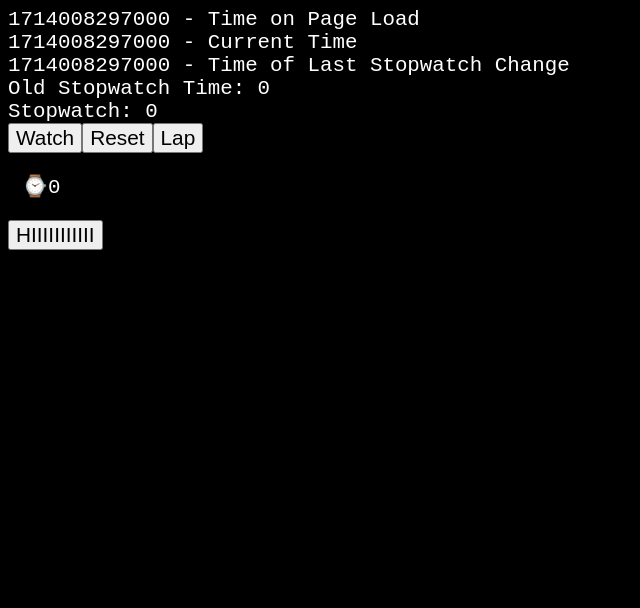
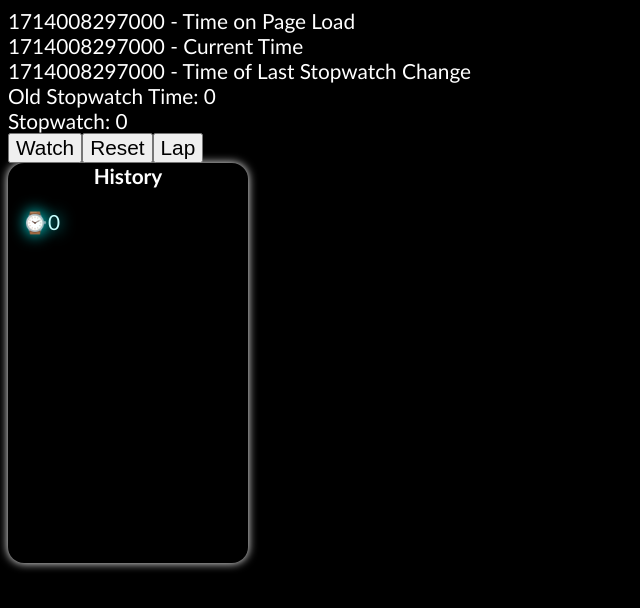
Before and after one commit to moefingers/react-timer_stop-watch, a React (Vite) app: page / in a window 1280 px wide. Both pictures are taken after a click on the button "Lap". Shown: the top 608 px of the page, without its empty margins (0-640 px from the left). Built offline with nearby package versions, Linux system fonts and the light colour scheme.

Commit message:
componentized stopwatch for future addition of timer

```diff
--- a/src/App.css
+++ b/src/App.css
@@ -1,34 +1,49 @@
 body{
   background-color: black;
   color: white;
-  font-family: 'Courier New', Courier, monospace;
+  font-weight: 400;
+  font-family:  'Gill Sans', 'Gill Sans MT', "Calibri", 'Trebuchet MS', sans-serif;
 }
 
 body *{
   width: fit-content;
-  transition: .5s;
+  transition: .4s;
   font-size: 1.3rem;
 }
 
 
 .stopwatch-list-container {
-  list-style-type: "⌚"
+  border-radius: 1rem;
+  box-shadow: 0 0 10px rgba(255,255,255,1);
+  height: 50vh;
+  width: 30vh;
+  overflow-x:hidden;
+  overflow-y: auto;
+
 }
 
-.stopwatch-list-container > li{
-  transition: .5s;
-  opacity: 0;
+.stopwatch-list-container h2{
+  width: fit-content;
+  margin: auto;
 }
 
-.stopwatch-list-container > li.shown{
+.stopwatch-unordered-list{
+  list-style-type: "⌚";
+  transition:.5s;
+}
+
+.stopwatch-unordered-list > li{
+  transition: .5s;
+}
+
+.stopwatch-unordered-list > li.shown{
   opacity: 1;
 }
 
-.stopwatch-list-container > li:hover .stopwatch-time-reason{
+.stopwatch-unordered-list > li:hover .stopwatch-time-reason{
   opacity: 1;
   visibility: visible;
   transition: 0.5s;
-
 }
 
 .stopwatch-time-reason{
@@ -36,3 +51,20 @@ body *{
   visibility: hidden;
   transition: 0.5s;
 }
+
+
+.text-shadow-blue{
+  text-shadow: 0 0 10px rgba(0,0,255,1);
+  color: rgba(200,200,255,1)
+}
+
+.text-shadow-cyan{
+  text-shadow: 0 0 15px rgba(0,255,255,1);
+  color: rgba(200,255,255,1)
+}
+
+
+.text-shadow-green{
+  text-shadow: 0 0 10px rgba(0,255,0,1);
+  color: rgba(200,255,200,1)
+}
--- a/src/App.jsx
+++ b/src/App.jsx
@@ -1,6 +1,8 @@
-import { useEffect, useState } from 'react'
+import { useEffect, useState, useRef } from 'react'
 import './App.css'
-import StopwatchTimeItem from './StopwatchTimeItem'
+import { fadeOpacityIn, slideInFromLeft } from './assets/Animations'
+import StopwatchTimeItem from './stopwatch/StopwatchTimeItem'
+import Stopwatch from './stopwatch/Stopwatch'
 
 import { useInterval } from 'usehooks-ts'
 
@@ -11,64 +13,16 @@ const [currentTime, setCurrentTime] = useState(Date.now())
 const [timeOnPageLoad, setTimeOnPageLoad] = useState(Date.now())
 
 
-// Stopwatch and useinterval
-
-//states
-const [timeOfLastStopwatchChange, setTimeOfLastStopwatchChange] = useState(Date.now()) // Time of Last Stopwatch Change // time stamp IE 1714009411220 ms
-const [oldStopwatchTime, setOldStopwatchTime] = useState(0) // Old Stopwatch Time to record previous active time // Not timestamp IE 3000 ms
-const [stopwatchTime, setStopwatchTime] = useState(0) // Stopwatch Time (total time while active) // Not timestamp IE 3123 ms
-const [useIntervalActive, setUseIntervalActive] = useState(false) // Use Interval Active State (to turn on and on recording of time difference since last activation)// true = on / false = off
-
-const [timePassedStopwatchArray, setTimePassedStopwatchArray] = useState([])
-// function to run (resume) stopwatch
-function runStopWatch() {
-  setTimeOfLastStopwatchChange(Date.now()) // freshen time stamp A
-  setOldStopwatchTime(stopwatchTime) // document old time
-
-  if(useIntervalActive){ // if useIntervalActive is true - that means we're stopping the watch. So let's record the time and reason for listing it.
-    setTimePassedStopwatchArray(timePassedStopwatchArray => [...timePassedStopwatchArray, {time: stopwatchTime, reason: 'Stopped'}])
-  }
-  setUseIntervalActive(!useIntervalActive) // begin updating difference in time by activating interval
-}
-// function to add lap time to timePassedStopwatchArray
-function addLapTimeToStopwatchArray() {
-  let alreadyContainsLap = false
-  timePassedStopwatchArray.forEach((element) => {
-    if(element.reason === 'Lap' && element.time === stopwatchTime){
-      alreadyContainsLap = true
-    }
-  })
-  !alreadyContainsLap && setTimePassedStopwatchArray(timePassedStopwatchArray => [...timePassedStopwatchArray, {time: stopwatchTime, reason: 'Lap'}])
-}
-// interval updates every number of ms while state active
-useInterval(() => {
-  setStopwatchTime(oldStopwatchTime + Date.now() - timeOfLastStopwatchChange)
-}, useIntervalActive ? 10 : null)
-
 
 
 
 // render App
   return (
     <div className='app-container'>
-      <div className="stopwatch-container">
-        <div>{timeOnPageLoad} - Time on Page Load</div>
+
+      <div>{timeOnPageLoad} - Time on Page Load</div>
         <div>{currentTime} - Current Time</div>
-        <div>{timeOfLastStopwatchChange} - Time of Last Stopwatch Change</div>
-        <div>Old Stopwatch Time: {oldStopwatchTime}</div>
-        <div>Stopwatch: {stopwatchTime}</div>
-        <button onClick={() => runStopWatch()}>{useIntervalActive ? 'Stop' : 'Watch'}</button>
-        <button onClick={() => setStopwatchTime(0)}>Reset</button>
-        <button onClick={addLapTimeToStopwatchArray}>Lap</button>
-
-        <ul className='stopwatch-list-container'>
-          {timePassedStopwatchArray.length > 0 && timePassedStopwatchArray.map((object, index) => (
-            <StopwatchTimeItem key={index} object={object}/>
-          ))}
-        </ul>
-      </div>
-      <button onClick={(e) => {e.target.animate(fadeOpacityIn,500)}}>HIIIIIIIIIII</button>
+      <Stopwatch/>
     </div>
   )
-
 }
--- a/src/StopwatchTimeItem.jsx
+++ /dev/null
@@ -1,17 +0,0 @@
-
-import { useEffect, useRef } from 'react'
-import './App.css'
-import { fadeOpacityIn } from './assets/Animations'
-
-export default function StopwatchTimeItem(props){
-    const {time, reason} = props.object
-
-    const stopwatchItemElement = useRef()
-
-    useEffect(() => {
-        stopwatchItemElement.current.animate(fadeOpacityIn, 500)
-    }, [])
-    return (
-        <li ref={stopwatchItemElement} className="stopwatch-time-item shown">{time}<span className='stopwatch-time-reason'> - {reason}</span></li>
-    )
-}
--- a/src/assets/Animations.js
+++ b/src/assets/Animations.js
@@ -1,3 +1,3 @@
 export const fadeOpacityIn = [{opacity: 0}, {opacity: 1}]
 
-export const anotherAnimation = [{opacity: 0}, {opacity: 1}]
+export const slideInFromLeft = [{transform: 'translateX(-100%)'}, {transform: 'translateX(0)'}]
--- /dev/null
+++ b/src/stopwatch/Stopwatch.jsx
@@ -0,0 +1,72 @@
+import { useEffect, useRef, useState } from 'react'
+import { useInterval } from 'usehooks-ts'
+
+import StopwatchTimeItem from './StopwatchTimeItem'
+export default function Stopwatch() {
+
+    // Stopwatch and useinterval
+
+//states
+const [timeOfLastStopwatchChange, setTimeOfLastStopwatchChange] = useState(Date.now()) // Time of Last Stopwatch Change // time stamp IE 1714009411220 ms
+const [oldStopwatchTime, setOldStopwatchTime] = useState(0) // Old Stopwatch Time to record previous active time // Not timestamp IE 3000 ms
+const [stopwatchTime, setStopwatchTime] = useState(0) // Stopwatch Time (total time while active) // Not timestamp IE 3123 ms
+const [useIntervalActive, setUseIntervalActive] = useState(false) // Use Interval Active State (to turn on and on recording of time difference since last activation)// true = on / false = off
+const [lapAndStopped, setLapAndStopped] = useState(false)
+
+const [timePassedStopwatchArray, setTimePassedStopwatchArray] = useState([])
+// function to run (resume) stopwatch
+function runStopWatch() {
+  setTimeOfLastStopwatchChange(Date.now()) // freshen time stamp A
+  setOldStopwatchTime(stopwatchTime) // document old time
+
+  if(stopwatchTime > 0 && useIntervalActive){addLapTimeToStopwatchArray("Stopped")}
+  !useIntervalActive && setLapAndStopped(false)
+  setUseIntervalActive(!useIntervalActive) // begin updating difference in time by activating interval
+}
+
+// function to add lap time to timePassedStopwatchArray
+function addLapTimeToStopwatchArray(reason) {
+  let alreadyContainsTimeType = ""  // initialize already contains situation
+  let indexOfTimeObjectToUpdate
+  timePassedStopwatchArray.forEach((object, index) => { // for each object {time: 999, reason: 'Lap' || 'Stopped' || 'Stopped and Lap'}
+    if(object.time === stopwatchTime){ // if time is the same
+      if (object.reason === 'Stopped') {alreadyContainsTimeType = "Stopped"; indexOfTimeObjectToUpdate = index} // already contains time of the STOPPED reason
+      else if (object.reason === 'Lap' || object.reason === 'Stopped and Lap') {alreadyContainsTimeType = "Lap"} // already contains time of LAP or STOPPED AND LAP reason
+    }
+  }) // end for each
+  if(alreadyContainsTimeType == "Stopped"){ // if already contains time of the STOPPED reason
+    timePassedStopwatchArray.splice(indexOfTimeObjectToUpdate, 1) // remove the old one from the array
+    setTimePassedStopwatchArray([...timePassedStopwatchArray, {time: stopwatchTime, reason: 'Stopped and Lap'}]) // add a new one with the same time and change to STOPPED AND LAP reason
+    setLapAndStopped(true)
+  }
+  if (reason == "Stopped"){
+    setTimePassedStopwatchArray(timePassedStopwatchArray => [...timePassedStopwatchArray, {time: stopwatchTime, reason: 'Stopped'}])
+  }
+  else if (alreadyContainsTimeType == "") { // add time with LAP type if it doesn't already exist as any other type
+    setTimePassedStopwatchArray(timePassedStopwatchArray => [...timePassedStopwatchArray, {time: stopwatchTime, reason: 'Lap'}])
+  } // include old array and tag on time with LAP reason
+}
+// interval updates every number of ms while state active
+useInterval(() => {
+  setStopwatchTime(oldStopwatchTime + Date.now() - timeOfLastStopwatchChange)
+}, useIntervalActive ? 10 : null)
+
+    return (
+        <div className="stopwatch-container">
+        <div>{timeOfLastStopwatchChange} - Time of Last Stopwatch Change</div>
+        <div>Old Stopwatch Time: {oldStopwatchTime}</div>
+        <div>Stopwatch: {stopwatchTime}</div>
+        <button onClick={() => runStopWatch()}>{useIntervalActive ? 'Stop' : 'Watch'}</button>
+        {!useIntervalActive && <button onClick={() => setStopwatchTime(0)}>Reset</button>}
+        {!lapAndStopped && <button onClick={addLapTimeToStopwatchArray}>Lap</button>}
+
+        {true && <div className='stopwatch-list-container'>
+          <h2>History</h2>
+          <ul className='stopwatch-unordered-list'>{timePassedStopwatchArray.length > 0 && timePassedStopwatchArray.map((object, index) => (
+            <StopwatchTimeItem key={index} passedKey={index} object={object}/>
+          ))}
+          </ul>
+        </div>}
+      </div>
+    )
+}
--- /dev/null
+++ b/src/stopwatch/StopwatchTimeItem.jsx
@@ -0,0 +1,28 @@
+
+import { useEffect, useRef } from 'react'
+
+import { fadeOpacityIn, slideInFromLeft } from '../assets/Animations'
+
+export default function StopwatchTimeItem(props){
+    const {
+        object: {
+            time,
+            reason
+        },
+         passedKey
+        } = props
+
+    const stopwatchItemElement = useRef()
+
+    useEffect(() => {
+        stopwatchItemElement.current.animate(slideInFromLeft, 500)
+    }, [])
+    return (
+        <li value={1000-passedKey}ref={stopwatchItemElement} className={`
+        stopwatch-time-item
+        ${reason === 'Stopped' ? 'text-shadow-blue'
+        : reason === 'Lap' ? 'text-shadow-cyan'
+        : 'text-shadow-green'}
+        `}>{time}<span className='stopwatch-time-reason'> - {reason}</span></li>
+    )
+}
```
